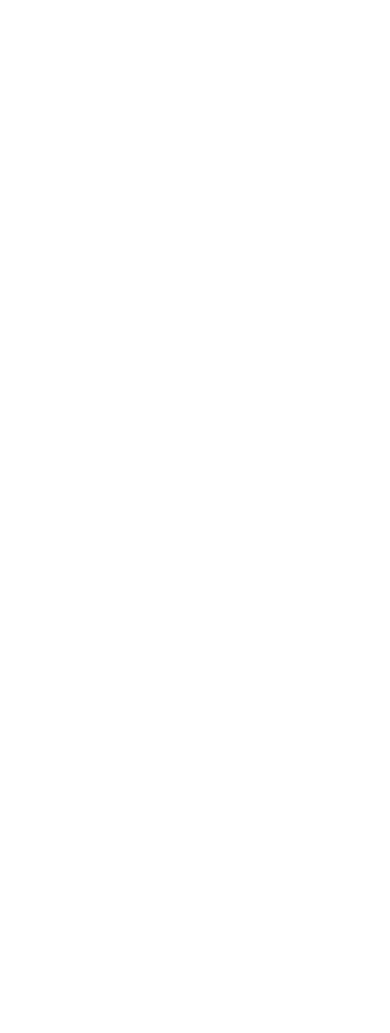
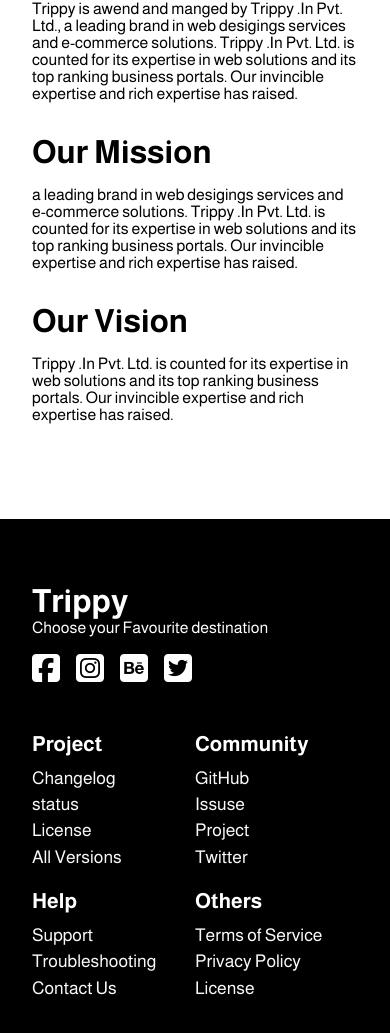
Before and after one commit to Mohammed3ohammed/Adapty, a React (Create React App) app: page /about in a window 390 px wide. Shown: the part 707-1740 px from the top of the page. Before the commit the page ends 844 px from the top, so only its background shows below. Built offline with nearby package versions, Linux system fonts and the light colour scheme.

Commit message:
Uploat the section About us & Contact Form & Footer

```diff
--- /dev/null
+++ b/src/components/AboutUs.js
@@ -0,0 +1,31 @@
+import React from 'react'
+import '../index.css'
+
+function AboutUs () {
+  return (
+    <div className='about-container'>
+      <h1>Our History</h1>
+      <p>
+        Trippy is awend and manged by Trippy
+        .In Pvt. Ltd., a leading brand in web desigings services and e-commerce
+        solutions. Trippy .In Pvt. Ltd. is counted for its expertise
+        in web solutions and its top ranking business portals. Our invincible expertise
+        and rich expertise has raised.</p>
+
+      <h1>Our Mission</h1>
+      <p>
+         a leading brand in web desigings services and e-commerce
+        solutions. Trippy .In Pvt. Ltd. is counted for its expertise
+        in web solutions and its top ranking business portals. Our invincible expertise
+        and rich expertise has raised.</p>
+
+      <h1>Our Vision</h1>
+      <p>
+     Trippy .In Pvt. Ltd. is counted for its expertise
+        in web solutions and its top ranking business portals. Our invincible expertise
+        and rich expertise has raised.</p>
+    </div>
+  )
+}
+
+export default AboutUs
--- /dev/null
+++ b/src/components/ContactForm.js
@@ -0,0 +1,21 @@
+import '../index.css'
+
+import React from 'react'
+
+function ContactForm ()  {
+  return (
+    <div className='from-container'>
+      <h1>Snd a message to us!</h1>
+      <form>
+        <input placeholder='Name' />
+        <input placeholder='Email' />
+        <input placeholder='Subject' />
+        <textarea placeholder='Message' rows="4">
+        </textarea>
+        <button>Send Message</button>
+      </form>
+    </div>
+  )
+}
+
+export default ContactForm
--- /dev/null
+++ b/src/components/Footer.js
@@ -0,0 +1,64 @@
+import '../index.css'
+import React from 'react'
+
+const Footer = () => {
+  return (
+    <div className='footer'>
+      <div className='top'>
+        <div>
+            <h1>Trippy</h1>
+            <p>Choose your Favourite destination</p>
+        </div>
+        <div>
+            <a href='/'>
+                <i className='fa-brands fa-facebook-square'></i>
+            </a>
+            <a href='/'>
+                <i className='fa-brands fa-instagram-square'></i>
+            </a>
+            <a href='/'>
+                <i className='fa-brands fa-behance-square'></i>
+            </a>
+            <a href='/'>
+                <i className='fa-brands fa-twitter-square'></i>
+            </a>
+
+        </div>
+      </div>
+      <div className='bottom'>
+        <div>
+        <h4>Project</h4>
+        <a href='/'>Changelog</a>
+        <a href='/'>status</a>
+        <a href='/'>License</a>
+        <a href='/'>All Versions</a>
+        </div>
+
+        <div>
+            <h4>Community</h4>
+            <a href='/'>GitHub</a>
+            <a href='/'>Issuse</a>
+            <a href='/'>Project</a>
+            <a href='/'>Twitter</a>
+        </div>
+
+        <div>
+            <h4>Help</h4>
+            <a href='/'>Support</a>
+            <a href='/'>Troubleshooting</a>
+            <a href='/'>Contact Us</a>
+        </div>
+
+        <div>
+            <h4>Others</h4>
+            <a href='/'>Terms of Service</a>
+            <a href='/'>Privacy Policy</a>
+            <a href='/'>License</a>
+        </div>
+
+      </div>
+    </div>
+  )
+}
+
+export default Footer
--- a/src/index.css
+++ b/src/index.css
@@ -232,8 +232,94 @@
 }
 /* End Trip */
 
+/* Start Footer */
+.footer {
+    padding: 4rem 6rem;
+    background: #000;
+    color: #fff;
+}
+.top {
+  display: flex;
+  align-items: center;
+  text-align: start;
+  justify-content: space-between;
+  flex-wrap: wrap;
+}
+.top i {
+    color: #fff;
+    font-size: 2rem;
+    margin-left: 1rem;
+}
+.top i:hover {
+    color: #01959a;
+}
+.bottom {
+    padding-top: 2rem;
+    text-align: start;
+    display: flex;
+    justify-content: space-between;
+    flex-wrap: wrap;
+}
+.bottom div {
+    display: flex;
+    flex-direction: column;
+}
+.bottom h4 {
+    font-size: 1.3rem;
+    padding: 1rem 0 .8rem 0;
+}
+.bottom a {
+    text-decoration: none;
+    color: #fafafa;
+    padding-bottom: 0.4rem;
+    font-size: 1.1rem;
+}
+/* End Footer */
+/* Start About Us */
+.about-container {
+    margin: 4rem 6rem;
+    text-align: start;
+}
+.about-container h1 {
+    padding-bottom: 1rem;
+}
+.about-container p {
+    padding-bottom: 2rem;
+}
+/* End About Us */
 
+/* StartContactForm */
+.from-container {
+    margin: 4rem 6rem;
+    color: #2a2a2a;
+}
+.from-container form {
+padding-top: 3rem;
+display: flex;
+flex-direction: column;
+width: 50%;
+margin: auto;
+}
 
+.from-container input {
+    height: 3rem;
+    padding: 0 1rem;
+    margin-bottom: 2rem;
+    border-radius: .3rem;
+    border: 1px solid #2a2a2a;
+}
+.from-container textarea {
+    padding: 1rem;
+    margin-bottom: 2rem;
+    border-radius: .3rem;
+    border: 1px solid #2a2a2a;
+}
+
+.from-container button {
+    display: inline;
+}
+
+/* End ContactForm */
 /* Start Media */
 /* Start NavBar */
 @media screen and (max-width: 850px) {
@@ -351,6 +437,7 @@
     }
 
  /* End Destination */
+ /* Start Trip */
  .trip {
     margin: 4rem 2rem;
  }
@@ -361,5 +448,33 @@
     width: 100%;
     margin-bottom: 1.5rem;
  }
+ /* End Trip */
+/* Start Footer */
+.footer {
+    padding: 4rem 2rem;
+}
+.footer i {
+    margin: 1rem 1rem 0 0 ;
+}
+.bottom div {
+width: 50%;
+}
+/* End Footer */
+/* Start AboutUs */
+.about-container {
+    margin: 4rem 2rem;
+}
+
+/* End About Us */
+/* Start Contact Form */
+.from-container {
+    margin: 4rem 2rem;
+
+}
+.from-container form {
+    padding-top: 2rem;
+    width: 90%;
+    }
+/* End Contact Form */
 }
 /* End Media */
--- a/src/routes/About.js
+++ b/src/routes/About.js
@@ -1,3 +1,5 @@
+import AboutUs from "../components/AboutUs"
+import Footer from "../components/Footer"
 import Hero from "../components/Hero"
 import Navbar from "../components/Navbar"
 import Img2 from"../images/night.jpg"
@@ -12,6 +14,8 @@
         title="About"
         btnClass="hide"
         />
+        <AboutUs />
+        <Footer />
         </>
     )
 }
--- a/src/routes/Contact.js
+++ b/src/routes/Contact.js
@@ -1,3 +1,5 @@
+import ContactForm from "../components/ContactForm"
+import Footer from "../components/Footer"
 import Hero from "../components/Hero"
 import Navbar from "../components/Navbar"
 import Img3 from "../images/Contact.jpg"
@@ -13,6 +15,8 @@
         title="Contact"
         btnClass="hide"
         />
+        <ContactForm />
+        <Footer />
         </>
     )
 }
--- a/src/routes/Home.js
+++ b/src/routes/Home.js
@@ -1,4 +1,5 @@
 import Destination from '../components/Destination'
+import Footer from '../components/Footer'
 import Hero from '../components/Hero'
 import NavBar from'../components/Navbar'
 import Trip from '../components/Trip'
@@ -19,6 +20,7 @@
         />
         <Destination />
         <Trip />
+        <Footer />
         </>
     )
 }
--- a/src/routes/Service.js
+++ b/src/routes/Service.js
@@ -1,5 +1,7 @@
+import Footer from "../components/Footer"
 import Hero from "../components/Hero"
 import Navbar from "../components/Navbar"
+import Trip from "../components/Trip"
 import Img4 from "../images/4.jpg"
 
 function Service () {
@@ -12,6 +14,8 @@
         title="Service"
         btnClass="hide"
         />
+        <Trip />
+        <Footer />
         </>
     )
 }
```
